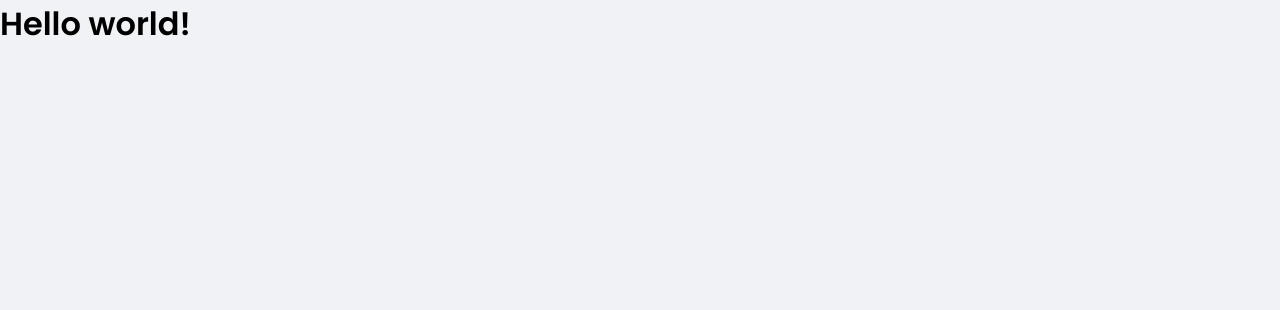
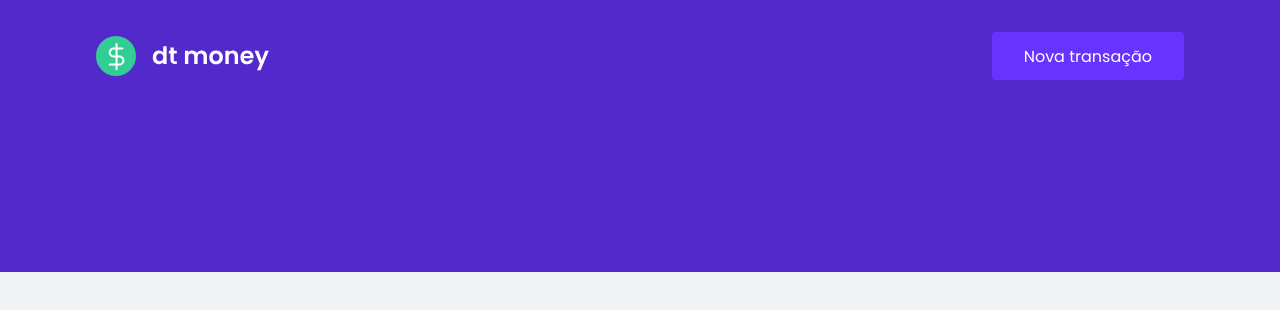
Before and after one commit to riosi/ignite-dtmoney, a React (Create React App) app: page / in a window 1280 px wide. Shown: the top 310 px of the page. Built offline with nearby package versions, Linux system fonts and the light colour scheme.

Commit message:
adding header component

```diff
--- a/src/App.tsx
+++ b/src/App.tsx
@@ -1,14 +1,14 @@
 import React from "react";
 import { GlobalStyle } from "./styles/global";
+import { Header } from "./components/header/Header";
 
 export function App() {
   return (
-    <div className="App">
+    <>
 
-<h1>Hello world!</h1>
-
+<Header />
 <GlobalStyle />
 
-   </div>
+   </>
   );
 }
--- /dev/null
+++ b/src/components/header/Header.tsx
@@ -0,0 +1,14 @@
+import logoImg from '../../assets/logo.svg'
+import { Container, Content } from './styles'
+
+
+export function Header() {
+    return (
+        <Container>
+            <Content>
+            <img src={logoImg} alt="dt money" />
+            <button type="button">Nova transação</button>
+            </Content>
+        </Container>
+    )
+}
--- /dev/null
+++ b/src/components/header/styles.ts
@@ -0,0 +1,32 @@
+import styled from 'styled-components'
+
+export const Container = styled.header `
+background: var(--blue);
+`;
+
+export const Content = styled.div `
+    max-width: 1120px;
+    margin: 0 auto;
+
+    padding: 2rem 1rem 12rem;
+    display: flex;
+    align-items: center;
+    justify-content: space-between;
+
+    button {
+        font-size: 1rem;
+        color: var(--shape);
+        background: var(--blue-light);
+        border: none;
+        padding: 0 2rem;
+        border-radius: 0.25rem;
+        height: 3rem;
+
+        transition: filter 0.2s;
+
+        &:hover {
+            filter: brightness(0.9);
+        }
+
+    }
+`;
```
